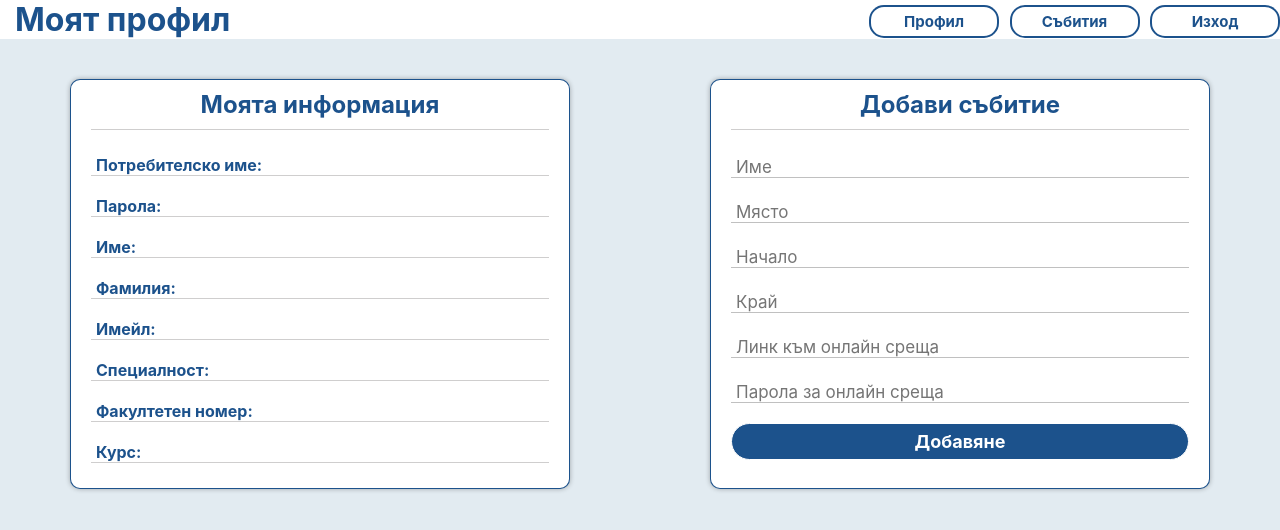
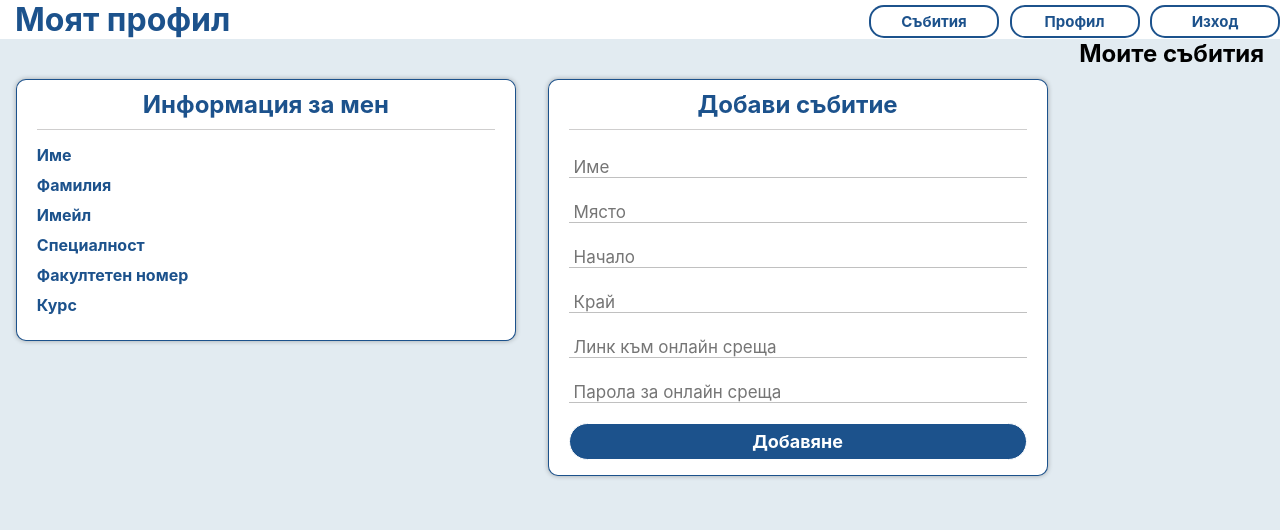
Before and after one commit to kirilrusev00/Invitations, a PHP site: page /profile.html in a window 1280 px wide. Shown: the top 530 px of the page. Run offline with PHP 8.4, Linux system fonts and the light colour scheme.

Commit message:
Add my events in profile page

```diff
--- a/src/frontend/event/event.html
+++ b/src/frontend/event/event.html
@@ -32,11 +32,11 @@
 
 
     <section class="container-2" id="upload-files" style="display: none;">
-    <h2>Добави ресурси: </h2>
+      <h2>Добави ресурси</h2>
       <form id="upload-form" action="" method="post" enctype="multipart/form-data">
         Изберете файлове за качване:
-      <input  type="file" name="files[]" multiple><br>
-      <input  type="submit" name="submit" value="Качване">
+        <input type="file" name="files[]" multiple><br>
+        <input type="submit" name="submit" value="Качване">
       </form>
       <p id="user-message"></p>
     </section>
--- a/src/frontend/events/events.html
+++ b/src/frontend/events/events.html
@@ -12,10 +12,10 @@
 
 <body>
   <header class="header">
-        <h1 id="main-title">Моите събития</h1>
+    <h1 id="main-title">Всички събития</h1>
     <nav>
+      <button id="events">Събития</button>
       <button id="profile">Профил</button>
-            <button id="events">Събития</button>
       <button id="logout">Изход</button>
     </nav>
   </header>
--- a/src/frontend/events/events.js
+++ b/src/frontend/events/events.js
@@ -38,5 +38,5 @@ function logout() {
 }
 
 function redirect(path) {
-    window.location = path;
-  }
+  window.location = path;
+}
--- a/src/frontend/login/index.html
+++ b/src/frontend/login/index.html
@@ -13,14 +13,10 @@
 <body>
   <section class="container">
     <form id="login-form" class="login-form">
-
       <h1 class="login-text" style="font-size: 2rem; font-weight: 800;">Вход</h1>
       <input class="input-group" type="email" placeholder="Имейл" name="email" required>
-
       <input class="input-group" type="password" placeholder="Парола" name="password" required>
-
       <button class="btn" id="login-button" type="submit">Вход</button>
-
       <p id="user-message"></p>
       <p class="login-under-text">Все още нямаш профил? <a href="register.php">Регистрирай се</a></p>
     </form>
--- a/src/frontend/profile/profile.html
+++ b/src/frontend/profile/profile.html
@@ -15,44 +15,51 @@
   <header class="header">
     <h1 id="main-title">Моят профил</h1>
     <nav>
+      <button id="events">Събития</button>
       <button id="profile">Профил</button>
-            <button id="events">Събития</button>
       <button id="logout">Изход</button>
     </nav>
   </header>
 
   <main id="main">
     <section id="my-information" class="my-information">
-    <form id="info" class="info" >
-
-        <h1 class="my-information-text" >Моята информация</h1>
-            <label class="text-field" for="username">Потребителско име:</label>
-            <label class="text-field" for="password">Парола:</label>
-            <label class="text-field" for="firstName">Име:</label>
-            <label class="text-field" for="lastName">Фамилия:</label>
-            <label class="text-field" for="email">Имейл:</label>
-            <label class="text-field" for="speciality">Специалност:</label>
-            <label class="text-field" for="faculty">Факултетен номер:</label>
-            <label class="text-field" for="course">Курс:</label>
-
-    </form>
+      <section id="info" class="info">
+        <h2 class="my-information-text">Информация за мен</h2>
+        <p class="text-field">Име</p>
+        <p class="user-info" id="first-name"></p>
+        <p class="text-field">Фамилия</p>
+        <p class="user-info" id="last-name"></p>
+        <p class="text-field">Имейл</p>
+        <p class="user-info" id="email"></p>
+        <p class="text-field">Специалност</p>
+        <p class="user-info" id="specialty"></p>
+        <p class="text-field">Факултетен номер</p>
+        <p class="user-info" id="fn"></p>
+        <p class="text-field">Курс</p>
+        <p class="user-info" id="course"></p>
+      </section>
     </section>
     <section id="add-event" class="add-event">
       <form id="add-event-form" class="add-event-form">
 
-            <h1 class="add-event-text" >Добави събитие</h1>
+        <h2 class="add-event-text">Добави събитие</h2>
         <input class="input-group" type="text" placeholder="Име" name="name" required>
         <input class="input-group" type="text" placeholder="Място" name="venue" required>
-            <input class="input-group" type="text" placeholder="Начало" name="startTime" onfocus="(this.type='datetime-local')" onblur="(this.type='text')" required>
-            <input class="input-group" type="text" placeholder="Край" name="endTime" onfocus="(this.type='datetime-local')" onblur="(this.type='text')" >
+        <input class="input-group" type="text" placeholder="Начало" name="startTime"
+          onfocus="(this.type='datetime-local')" onblur="(this.type='text')" required>
+        <input class="input-group" type="text" placeholder="Край" name="endTime" onfocus="(this.type='datetime-local')"
+          onblur="(this.type='text')">
         <input class="input-group" type="text" placeholder="Линк към онлайн среща" name="meetingLink">
         <input class="input-group" type="text" placeholder="Парола за онлайн среща" name="meetingPassword">
         <button class="btn" id="login-button" type="submit">Добавяне</button>
         <p id="user-message"></p>
       </form>
     </section>
-
+    <section id="event-list">
+      <h2 id="event-list-heading">Моите събития</h2>
+    </section>
 
   </main>
 </body>
+
 </html>
```
Also changed, not shown: src/backend/endpoints/get-all-events-by-current-user.php (added, +31 -0 lines), src/backend/endpoints/get-current-user.php (added, +24 -0 lines), src/backend/services/event-service.php (+21 -2 lines), src/backend/services/resource-service.php (+7 -10 lines), src/frontend/event/event.css (+38 -32 lines), src/frontend/event/event.js (+10 -10 lines), src/frontend/events/events.css (+26 -23 lines), src/frontend/login/login.css (+5 -5 lines), src/frontend/profile/profile.css (+32 -27 lines), src/frontend/profile/profile.js (+44 -1 lines), src/frontend/register/register.css (+5 -7 lines), src/frontend/register/register.html (+11 -11 lines). Lines whose indentation alone changed are shown as unchanged.
